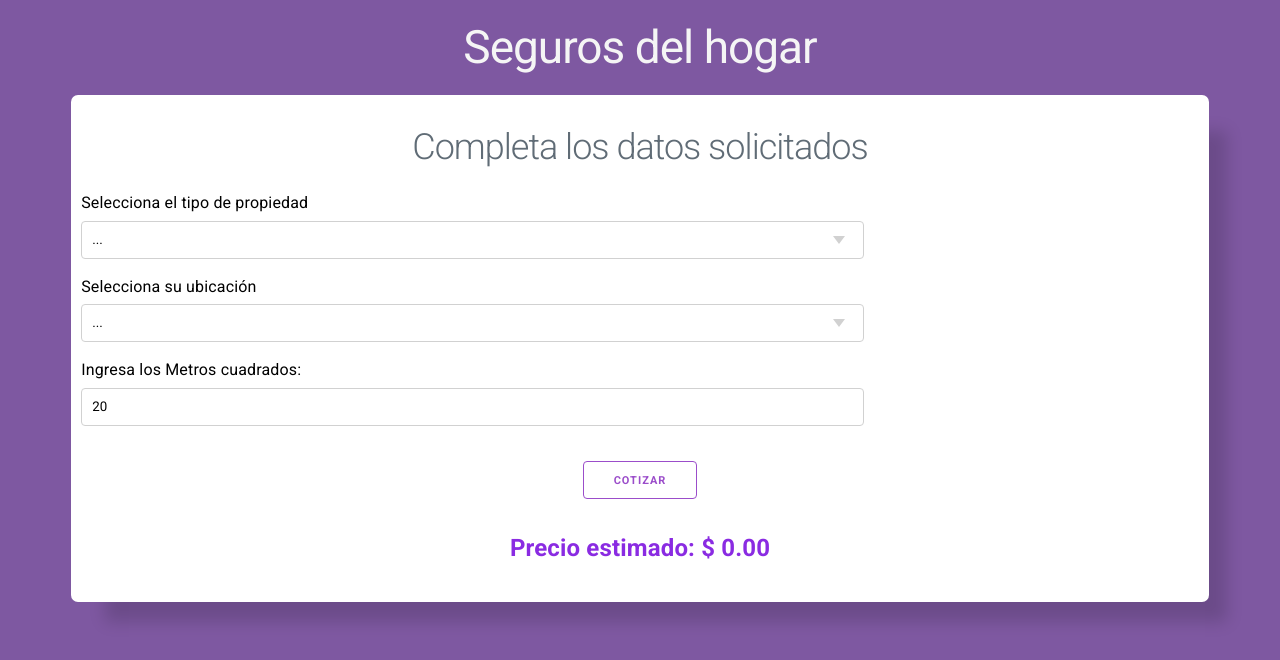
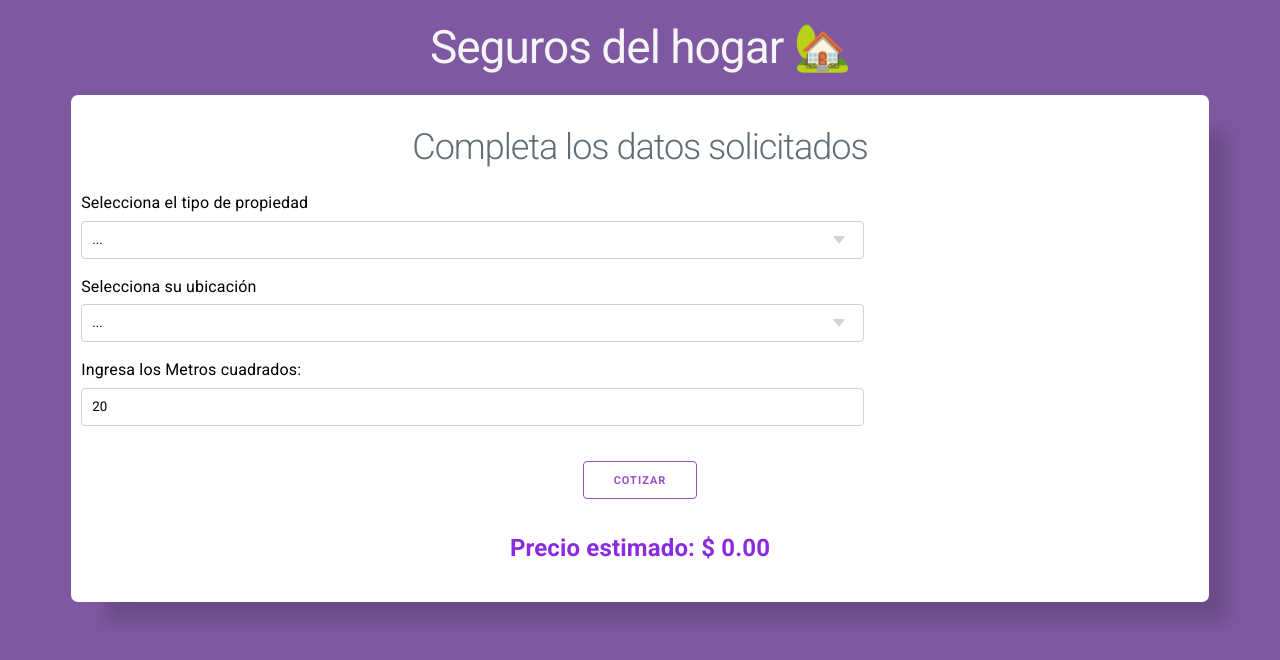
Before and after one commit to untref-fullstack/cotizador-hogar, a plain HTML site: page index.html in a window 1280 px wide. Drawn offline with nearby package versions, Linux system fonts and the light colour scheme; some packages are replaced by stand-ins of ours; a script that the page names is missing.

```diff
--- a/index.html
+++ b/index.html
@@ -13,7 +13,7 @@
     <script defer src="js/app.js"></script>
 </head>
 <body>
-    <h1 class="center separador">Seguros del hogar</h1>
+    <h1 class="center separador">Seguros del hogar 🏡</h1>
     <div class="div-cotizador">
         <h2 class="center separador">Completa los datos solicitados</h2>
         <label for="propiedad">Selecciona el tipo de propiedad</label>
```
